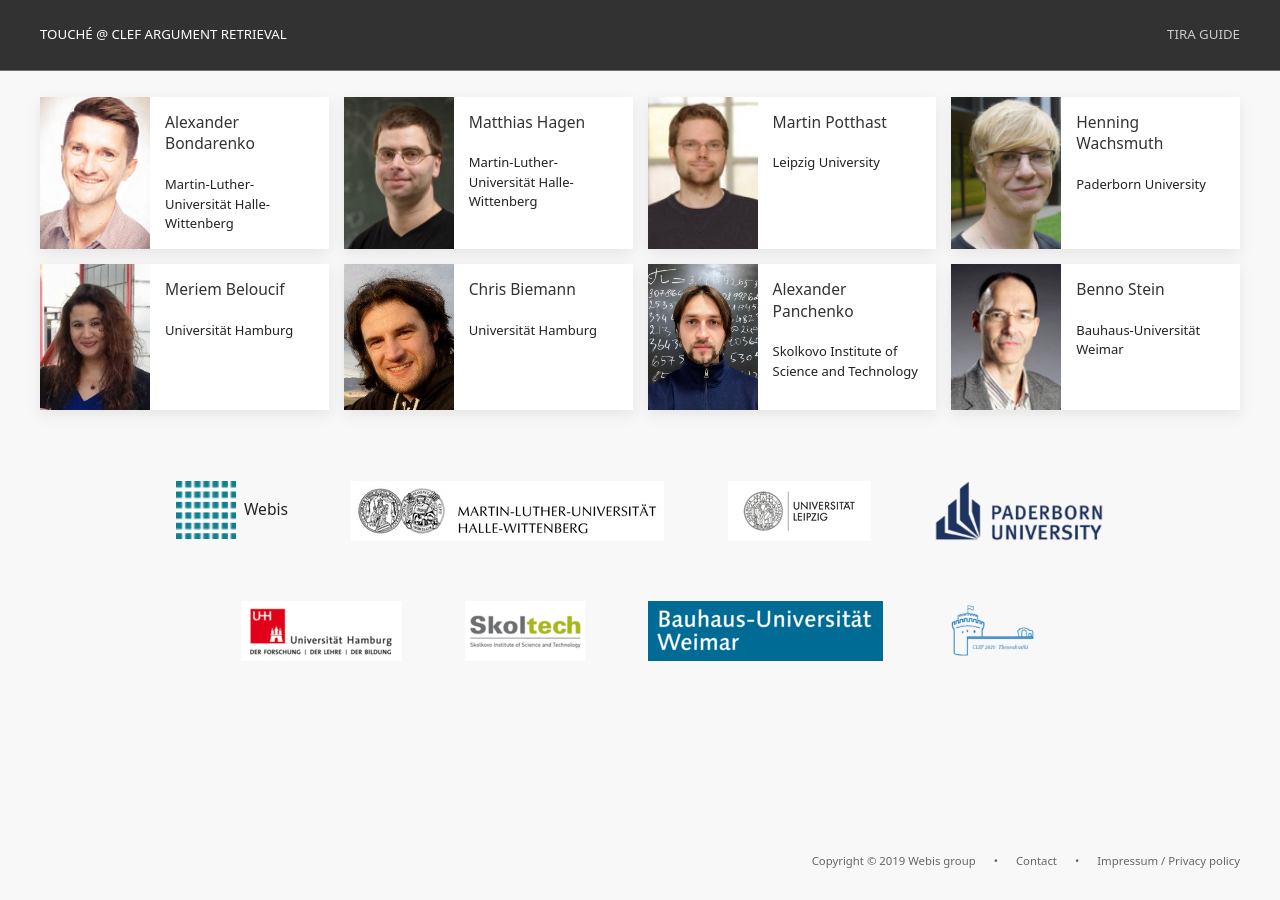
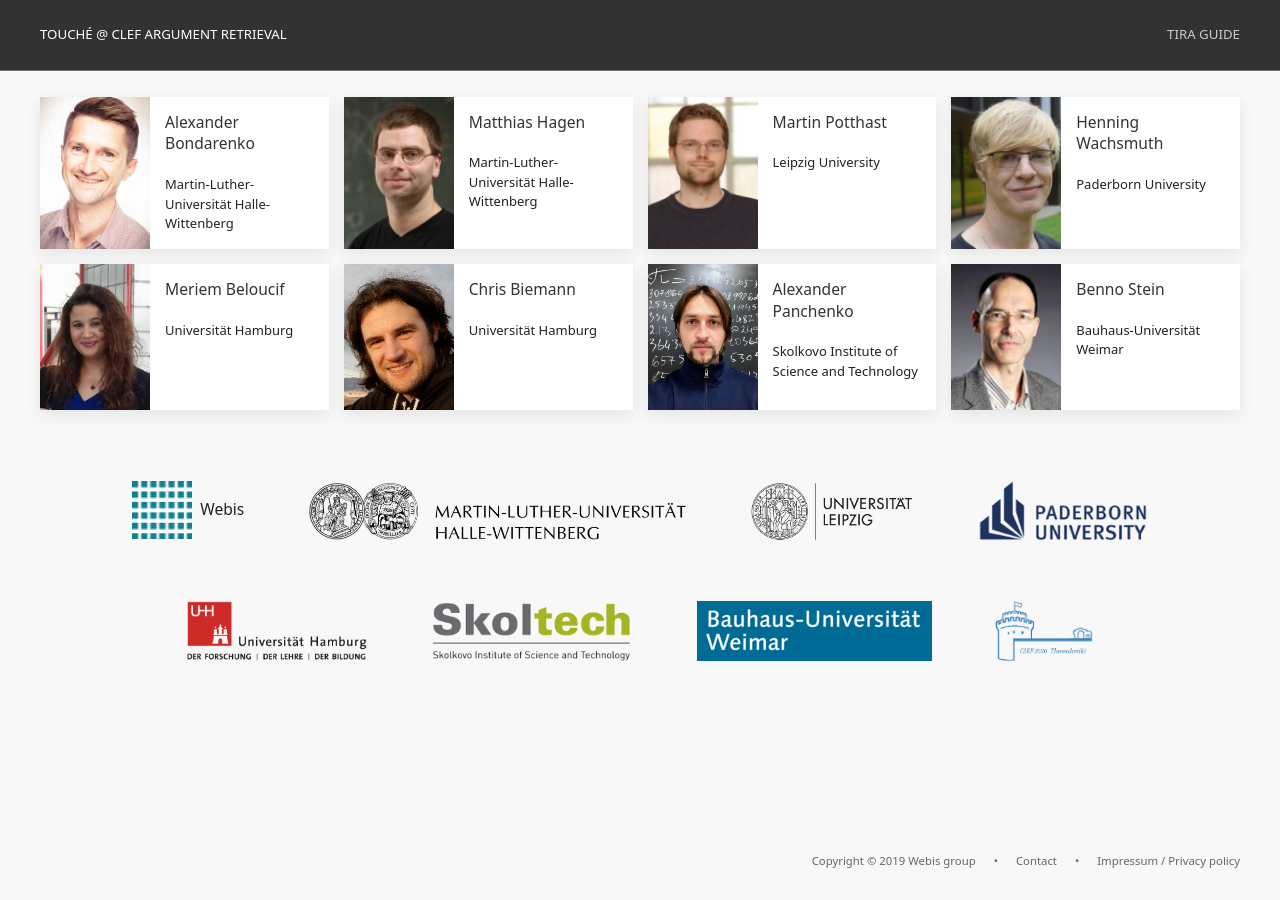
Before and after one commit to YamenAjjour/touche-webis-de.github.io, a Jekyll site: the page built from index.html, in a window 1280 px wide and 900 px high, scrolled down 1232 px. Built offline with Jekyll 4.4.1, drawn with Linux system fonts in a browser that asks for light colours.

Commit message:
logos with transparent background

```diff
--- a/_layouts/default.html
+++ b/_layouts/default.html
@@ -191,12 +191,12 @@
                     </div>
                     <div>
                         <a href="#" target="_blank" class="uk-link-reset">
-                            <img src="/img/mlu-logo-res.jpg" alt="">
+                            <img src="/img/mlu-logo-res.png" alt="">
                         </a>
                     </div>
                     <div>
                         <a href="#" target="_blank" class="uk-link-reset">
-                            <img src="/img/unileipzig-logo-res.jpg" alt="">
+                            <img src="/img/unileipzig-logo-res.png" alt="">
                         </a>
                     </div>
                     <div>
```
Also changed, not shown: img/clef2020-logo-res.png, img/mlu-logo-res.jpg (deleted), img/mlu-logo-res.png (added), img/mlu-logo.jpg (deleted), img/mlu-logo.png (added), img/skoltech-logo-res.png, img/skoltech-logo.png, img/unihamburg-res.png, img/unileipzig-logo-res.png (added), img/unileipzig-logo.png (added).
